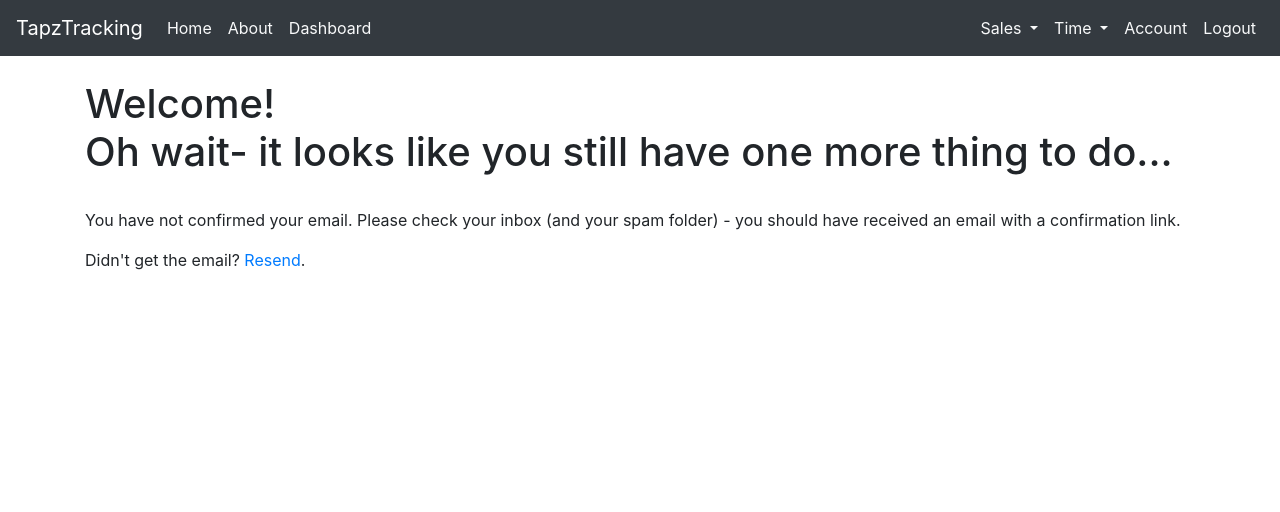
After one commit to Tapz1/TapzTracking, a Flask app: page /unconfirmed in a window 1280 px wide. The commit adds this page. Shown: the top 512 px of the page. Run offline with Flask 2, Linux system fonts and the light colour scheme; the visitor is signed in with stand-in values (Sample User, id 1); parts of the project's set-up code (start-up, migrations or seed data) failed here and were passed over; some libraries are stand-ins or nearby versions.

Commit message:
Added password reset and email confirmation

```diff
--- a/db_setup.txt
+++ b/db_setup.txt
@@ -6,6 +6,7 @@ CREATE TABLE users(
   username VARCHAR(100),
   password VARCHAR(100),
   register_date TIMESTAMP DEFAULT CURRENT_TIMESTAMP(),
+  confirmed BOOLEAN,
   PRIMARY KEY(user_id)
 );
 
--- a/main.py
+++ b/main.py
@@ -1,9 +1,13 @@
 from project_lib import *
-import secret_key
+import secrets
+import mail_credentials as mc
+from flask_mail import Mail, Message
 
 app = Flask(__name__)
 
-app.secret_key = secret_key.secret_key
+app.secret_key = secrets.SECRET_KEY
+
+app.config['SECURITY_PASSWORD_SALT'] = secrets.SECURITY_PASSWORD_SALT
 
 # Configure this environment variable via app.yaml
 #CLOUD_STORAGE_BUCKET = os.environ['CLOUD_STORAGE_BUCKET']
@@ -16,24 +20,75 @@ app.config['MYSQL_PASSWORD'] = str(db.MYSQL_PASSWORD)
 app.config['MYSQL_DB'] = str(db.MYSQL_DB)
 app.config['MYSQL_CURSORCLASS'] = str(db.MYSQL_CURSORCLASS)
 
+# Flask Mail
+app.config['MAIL_SERVER'] = 'smtp.gmail.com'
+app.config['MAIL_PORT'] = 587
+app.config['MAIL_USE_TLS'] = True
+app.config['MAIL_USE_SSL'] = False
+app.config['MAIL_DEBUG'] = True
+app.config['MAIL_USERNAME'] = mc.USERNAME
+app.config['MAIL_PASSWORD'] = mc.PASSWORD
+app.config['MAIL_DEFAULT_SENDER'] = mc.USERNAME
+app.config['MAIL_MAX_EMAILS'] = None
+app.config['MAIL_ASCII_ATTACHMENTS'] = False
+
 # init MYSQL
 mysql = MySQL(app)
+mail = Mail(app)
 
 #now = datetime.utcnow()
 #todays_date = now.strftime("%m/%d/%Y")
 #sql_format = now.strftime("%Y-%m-%d")
 
 
+"""sends email"""
+def send_email(email, subject, template):
+    msg = Message(
+        subject=subject,
+        recipients=[email],
+        html=template
+    )
+    mail.send(msg)
+    return 'Confirmation Email Has Been Sent!'
+
+
+def generate_confirmation_token(email):
+    """generates unique token"""
+    serializer = URLSafeTimedSerializer(app.secret_key)
+    return serializer.dumps(email, salt=app.config['SECURITY_PASSWORD_SALT'])
+
+def confirm_token(token, expiration=3600):
+    """confirms the token sent back"""
+    serializer = URLSafeTimedSerializer(app.config['SECRET_KEY'])
+    try:
+        email = serializer.loads(
+            token,
+            salt=app.config['SECURITY_PASSWORD_SALT'],
+            max_age=expiration
+        )
+    except:
+        return False
+    return email
+
+
 # @ signifies a decorator - way to wrap a function and modifying its behavior
 
-@app.route("/")
-def index():
-    return render_template('home.html')
+def check_confirmed(f):
+    """prevents user if email hasn't been confirmed"""
+    @wraps(f)
+    def decorated_function(*args, **kwargs):
+        # checks if confirmed email
+        cur = mysql.connection.cursor()
+        current_email = session.get("email")
+        cur.execute("SELECT confirmed FROM users WHERE email = %s", [current_email])
+        data_confirm = cur.fetchone()
+        confirmed_email = str(data_confirm['confirmed'])
+        if "0" in confirmed_email:  # 0 in Boolean is False, 1 is True
+            flash('Please confirm your account!', 'warning')
+            return redirect(url_for('unconfirmed'))
+        return f(*args, **kwargs)
 
-
-@app.route("/about")
-def about():
-    return render_template('about.html', title='About')
+    return decorated_function
 
 
 # checks if user logged in
@@ -63,6 +118,16 @@ def is_logged_in(f):
     return wrap
 
 
+@app.route("/")
+def index():
+    return render_template('home.html')
+
+
+@app.route("/about")
+def about():
+    return render_template('about.html', title='About')
+
+
 # user registration
 @app.route('/register', methods=['GET', 'POST'])
 def register():
@@ -83,10 +148,16 @@ def register():
             password = sha256_crypt.encrypt(str(form.password.data))
 
             # Executes the query statement
-            cur.execute("INSERT INTO users(fname, lname, email, password) VALUES(%s, %s, %s, %s)", (fname, lname, email, password))
+            cur.execute("INSERT INTO users(fname, lname, email, password, confirmed) VALUES(%s, %s, %s, %s, False)", (fname, lname, email, password))
 
             # commit to DB
             mysql.connection.commit()
+
+            token = generate_confirmation_token(email)
+            confirm_url = url_for('confirm_email', token=token, _external=True)
+            html = render_template('confirm_email.html', confirm_url=confirm_url)
+            subject = "You're almost done, %s. Confirm your email!" % (fname)
+            send_email(email, subject, html)
 
             # close connection
             cur.close()
@@ -99,6 +170,55 @@ def register():
             return render_template('register.html', error=error, form=form)
 
     return render_template('register.html', form=form, title='Register!')
+
+
+@app.route('/confirm/<token>')
+@is_logged_in
+def confirm_email(token):
+    cur = mysql.connection.cursor()
+    current_email = session.get("email")
+    cur.execute("SELECT user_id FROM users WHERE email = %s", [current_email])
+    data_userid = cur.fetchone()
+    userid_session = str(data_userid['user_id'])
+    try:
+        email = confirm_token(token)
+    except:
+        flash('The confirmation link is invalid or has expired.', 'danger')
+
+    result = cur.execute("SELECT * FROM users WHERE email = %s", [email])
+
+    if result > 1:
+        flash('Account already confirmed! Go ahead and login!', 'success')
+    else:
+        cur.execute("UPDATE users SET confirmed = True WHERE user_id = %s", [userid_session])
+        mysql.connection.commit()
+        cur.close()
+        flash('You have confirmed your account. Thanks!', 'success')
+    return redirect(url_for('dashboard'))
+
+
+@app.route('/unconfirmed')
+@is_logged_in
+def unconfirmed():
+    return render_template('unconfirmed.html')
+
+
+@app.route('/resend')
+@is_logged_in
+def resend_confirmation():
+    cur = mysql.connection.cursor()
+    current_email = session.get("email")
+    cur.execute("SELECT * FROM users WHERE email = %s", [current_email])
+    user_data = cur.fetchone()
+    fname = str(user_data['fname'])
+
+    token = generate_confirmation_token(current_email)
+    confirm_url = url_for('confirm_email', token=token, _external=True)
+    html = render_template('confirm_email.html', confirm_url=confirm_url)
+    subject = "You're almost done, %s. Confirm your email!" % (fname)
+    send_email(current_email, subject, html)
+    flash('A new confirmation email has been sent.', 'success')
+    return redirect(url_for('unconfirmed'))
 
 
 # User login
@@ -131,8 +251,15 @@ def login():
                 if (email).lower() in admin_list:
                     session['Admin'] = True
 
-                flash('You are now logged in', 'success')
-                return redirect(url_for('dashboard'))
+                # checks if confirmed email
+                cur.execute("SELECT confirmed FROM users WHERE email = %s", [email])
+                data_confirm = cur.fetchone()
+                confirmed_email = str(data_confirm['confirmed'])
+                if "0" in confirmed_email:
+                    return redirect(url_for('unconfirmed'))
+                else:
+                    flash('You are now logged in', 'success')
+                    return redirect(url_for('dashboard'))
             else:
                 error = 'Invalid login'
                 return render_template('login.html', error=error)
@@ -145,6 +272,55 @@ def login():
 
     return render_template('login.html', title='Login')
 
+
+@app.route('/forgot_password', methods=['GET', 'POST'])
+def forgot_password():
+    cur = mysql.connection.cursor()
+    form = RegisterForm(request.form)
+
+    if request.method == 'POST':
+        email = request.form['email']
+        cur.execute("SELECT COUNT(*) AS 'count' FROM users WHERE email = %s", [email])
+        email_count = cur.fetchone()
+        count = int(email_count['count'])
+        if count >= 1:
+            token = generate_confirmation_token(email)
+            reset_url = url_for('reset_password', token=token, _external=True)
+            html = render_template('reset_link.html', reset_url=reset_url)
+            subject = "Password Reset"
+            send_email(email, subject, html)
+            flash('Reset link has been sent to your email', 'success')
+            return redirect(url_for('forgot_password'))
+        else:
+            error = 'No account associated with that email!'
+            return render_template('forgot_password.html', error=error, form=form)
+
+    return render_template("forgot_password.html", form=form)
+
+
+@app.route('/reset/<token>', methods=['GET', 'POST'])
+def reset_password(token):
+    cur = mysql.connection.cursor()
+    form = ResetPassword(request.form)
+
+    try:
+        email = confirm_token(token)
+    except:
+        flash('The confirmation link is invalid or has expired.', 'danger')
+
+    cur.execute("SELECT user_id FROM users WHERE email = %s", [email])
+    data_userid = cur.fetchone()
+    userid_session = str(data_userid['user_id'])
+    if request.method == 'POST' and form.validate():
+        password = sha256_crypt.encrypt(str(form.password.data))
+        cur.execute("UPDATE users SET password = %s WHERE user_id = %s", [password, userid_session])
+        mysql.connection.commit()
+        cur.close()
+        flash('You have successfully reset your password!', 'success')
+        return redirect(url_for('login'))
+    return render_template("reset_password.html", form=form)
+
+
 @app.route('/account', methods=['GET', 'POST'])
 @is_logged_in
 def account():
@@ -154,10 +330,15 @@ def account():
     data_userid = cur.fetchone()
     userid_session = str(data_userid['user_id'])
 
+    # checks if confirmed email
+    cur.execute("SELECT confirmed FROM users WHERE email = %s", [current_email])
+    data_confirm = cur.fetchone()
+    confirmed_email = str(data_confirm['confirmed'])
+
     cur.execute("SELECT * FROM users WHERE user_id = %s", [userid_session])
     user_info = list(cur.fetchall())
 
-    return render_template("account.html", table=user_info)
+    return render_template("account.html", table=user_info, confirmed=confirmed_email)
 
 
 #@app.route('/edit_account/<string:user_id>', methods=['GET', 'POST'])
@@ -166,7 +347,7 @@ def edit_account(user_id):
     """work in progress
     when submitting data to be changed, the data reverts back"""
     cur = mysql.connection.cursor()
-    form = RegisterForm(request.form)
+    form = EditAccount(request.form)
 
 
     cur.execute("SELECT * FROM users WHERE user_id = %s", [user_id])
@@ -191,12 +372,13 @@ def edit_account(user_id):
 
         flash("User Info Updated!", 'success')
         print("Data Received!")
-        return redirect(url_for('account.html'))
+        return redirect(url_for('account'))
     return render_template('edit_account.html', form=form)
 
 
 @app.route('/time_entry', methods=['GET', 'POST'])
 @is_logged_in
+@check_confirmed
 def time_entry():
     cur = mysql.connection.cursor()
     form = TimeEntry_Form(request.form)
@@ -284,6 +466,7 @@ def edit_time(time_id):
         return redirect(url_for('time_entry'))
     return render_template('edit_time.html', form=form, date=todays_date)
 
+
 @app.route('/delete_time/<string:time_id>', methods=['POST'])
 @is_logged_in
 def delete_time(time_id):
@@ -299,6 +482,8 @@ def delete_time(time_id):
 
 
 @app.route("/sales_entry", methods=['GET', 'POST'])
+@is_logged_in
+@check_confirmed
 def sales_entry():
     """page to add sales"""
     """Needs similar formatting to time_entry function"""
@@ -394,7 +579,10 @@ def sales_entry():
 
     return render_template("sales_entry.html", title="Sales Entry", form=form, name_greet=fname_session, date=todays_date, total_units=total_units, total_vids=total_vids, total_hsd=total_hsd, total_voice=total_voice, total_rev=round(total_rev, 2), vid_attach=vid_attach, sp_percent=sp_percent, dp_percent=dp_percent, tp_percent=tp_percent, table=sales_data)
 
+
 @app.route("/view_sales", methods=['GET', 'POST'])
+@is_logged_in
+@check_confirmed
 def view_sales():
     """To show sales in a table format"""
     """Top of page should show a dashboard of Total Units
@@ -440,7 +628,7 @@ def view_sales():
     sale_count = cur.fetchone()
     total_sales = int(sale_count['Total Sales'])
 
-    cur.execute("SELECT * FROM sales_entry WHERE user_id = %s AND Date >= %s AND  Date <= %s", [userid_session, date_from, date_to])
+    cur.execute("SELECT * FROM sales_entry WHERE user_id = %s AND Date >= %s AND  Date <= %s ORDER BY Date", [userid_session, date_from, date_to])
     sales_data = list(cur.fetchall())
 
     total_vids = 0
@@ -558,6 +746,7 @@ def logout():
 
 @app.route('/view_time', methods=['GET', 'POST'])
 @is_logged_in
+@check_confirmed
 def view_time():
     """This function allows the user to view their time entry from a chosen time period"""
     cur = mysql.connection.cursor()
@@ -581,7 +770,7 @@ def view_time():
     date_from = search.date_from.data
     date_to = search.date_to.data
 
-    cur.execute("SELECT * FROM time_entry WHERE user_id = %s AND Date >= %s AND Date <= %s", [userid_session, date_from, date_to])
+    cur.execute("SELECT * FROM time_entry WHERE user_id = %s AND Date >= %s AND Date <= %s ORDER BY Date", [userid_session, date_from, date_to])
     user_time_list = list(cur.fetchall())
 
     total_hours = float(0)
@@ -608,6 +797,7 @@ def view_time():
 
 @app.route('/employee_time', methods=['GET', 'POST'])
 @authorized
+@check_confirmed
 def employee_time():
     """This function displays a list of assigned users and can view time entry for a chosen user from the list"""
     cur = mysql.connection.cursor()
@@ -635,7 +825,7 @@ def employee_time():
     date_from = search.date_from.data
     date_to = search.date_to.data
 
-    cur.execute("SELECT * FROM time_entry WHERE user_id = %s AND Date >= %s AND Date <= %s", [user_lookup, date_from, date_to])
+    cur.execute("SELECT * FROM time_entry WHERE user_id = %s AND Date >= %s AND Date <= %s ORDER BY Date", [user_lookup, date_from, date_to])
     user_time_list = list(cur.fetchall())
 
     total_hours = 0
@@ -663,7 +853,7 @@ def download_time_entry(userid, date_from, date_to):
     """Download time entry as CSV"""
     cur = mysql.connection.cursor()
 
-    cur.execute("SELECT * FROM time_entry WHERE user_id = %s AND Date >= %s AND Date <= %s", [userid, date_from, date_to])
+    cur.execute("SELECT * FROM time_entry WHERE user_id = %s AND Date >= %s AND Date <= %s ORDER BY Date", [userid, date_from, date_to])
     user_time_list = list(cur.fetchall())
 
     def generate():
@@ -700,7 +890,7 @@ def download_sales_entry(userid, date_from, date_to):
     """Download the data for sales"""
     cur = mysql.connection.cursor()
 
-    cur.execute("SELECT * FROM sales_entry WHERE Date >= %s AND  Date <= %s", [date_from, date_to])
+    cur.execute("SELECT * FROM sales_entry WHERE Date >= %s AND  Date <= %s ORDER BY Date", [date_from, date_to])
     sales_data = list(cur.fetchall())
 
     def generate():
@@ -736,6 +926,7 @@ def download_sales_entry(userid, date_from, date_to):
 
 @app.route('/dashboard')
 @is_logged_in
+@check_confirmed
 def dashboard():
     cur = mysql.connection.cursor()
     current_email = session.get('email')
--- a/templates/dashboard.html
+++ b/templates/dashboard.html
@@ -1,6 +1,7 @@
     {% extends 'layout.html' %}
 
     {% block body %}
+    <br>
         <h1>Dashboard <small> Welcome, {{ name }}!</small></h1>
         <hr>
         <h2><small>Feel free to submit your time entry!</small></h2>
--- a/templates/edit_account.html
+++ b/templates/edit_account.html
@@ -1,3 +1,5 @@
+<!-- This is a work in progess. Currently has flaw where anyone can just change the user_id in the address bar and can change/see another user's data -->
+
 {% extends 'layout.html' %}
 
 {% block body %}
@@ -16,10 +18,6 @@
                     {{render_field(form.lname, class="form-control", type="text")}}
                 </label>
 
-              <!--  <label class="col-sm-4"> <!-- email input -->
-            <!--        {{render_field(form.email, class="form-control", type="text")}}
-            <!--    </label>-->
-
             </div>
         </div>
         <br>
--- a/templates/includes/_navbar.html
+++ b/templates/includes/_navbar.html
@@ -18,12 +18,19 @@
       <li class="nav-item">
         <a class="nav-link text-light" href="/about">About</a>
       </li>
+    {% if session.logged_in %}
+      <li class="nav-item">
+        <a class="nav-link text-light" href="/dashboard">Dashboard</a>
+      </li>
+    {% else %}
+    {% endif %}
     </ul>
 
     <ul class="navbar-nav">
 
     {% if session.logged_in %}
     <!-- Dropdown -->
+  {% if session.Admin %}
     <li class="nav-item dropdown">
       <a class="nav-link dropdown-toggle text-light" href="#" id="navbardrop" data-toggle="dropdown">
         Sales
@@ -33,6 +40,8 @@
         <a class="dropdown-item text-light" href="/view_sales">View Sales</a>
       </div>
     </li>
+  {% else %}
+  {% endif %}
     <!-- Dropdown -->
     <li class="nav-item dropdown">
       <a class="nav-link dropdown-toggle text-light" href="#" id="navbardrop" data-toggle="dropdown">
@@ -55,7 +64,7 @@
     </li>
     {% else %}
       <li class="nav-item text-light">
-        <a class="nav-link" href="/register">Register</a>
+        <a class="nav-link text-light" href="/register">Register</a>
       </li>
       <li class="nav-item">
         <a class="nav-link text-light" href="/login">Login</a>
--- a/templates/login.html
+++ b/templates/login.html
@@ -26,6 +26,11 @@
         <small class="text-muted">
            Don't have an account? <a class="ml-2" href="{{ url_for('register') }}">Sign Up!</a>
         </small>
+        </div>
+        <div>
+        <small class="text-muted">
+          <a class="ml-2" href="{{ url_for('forgot_password') }}">Forgot Password</a>
+        </small>
       </div>
     </form>
 
--- /dev/null
+++ b/templates/unconfirmed.html
@@ -0,0 +1,10 @@
+{% extends "layout.html" %}
+
+{% block body %}
+<br>
+<h1>Welcome! <br>Oh wait- it looks like you still have one more thing to do...</h1>
+<br>
+<p>You have not confirmed your email. Please check your inbox (and your spam folder) - you should have received an email with a confirmation link.</p>
+<p>Didn't get the email? <a href="{{ url_for('resend_confirmation') }}">Resend</a>.</p>
+
+{% endblock %}
```
Also changed, not shown: project_lib.py (+4 -3 lines), requirements.txt (+11 -0 lines), submissionForms.py (+18 -4 lines), templates/account.html (+12 -0 lines), templates/confirm_email.html (added, +7 -0 lines), templates/forgot_password.html (added, +27 -0 lines), templates/reset_link.html (added, +7 -0 lines), templates/reset_password.html (added, +37 -0 lines).
